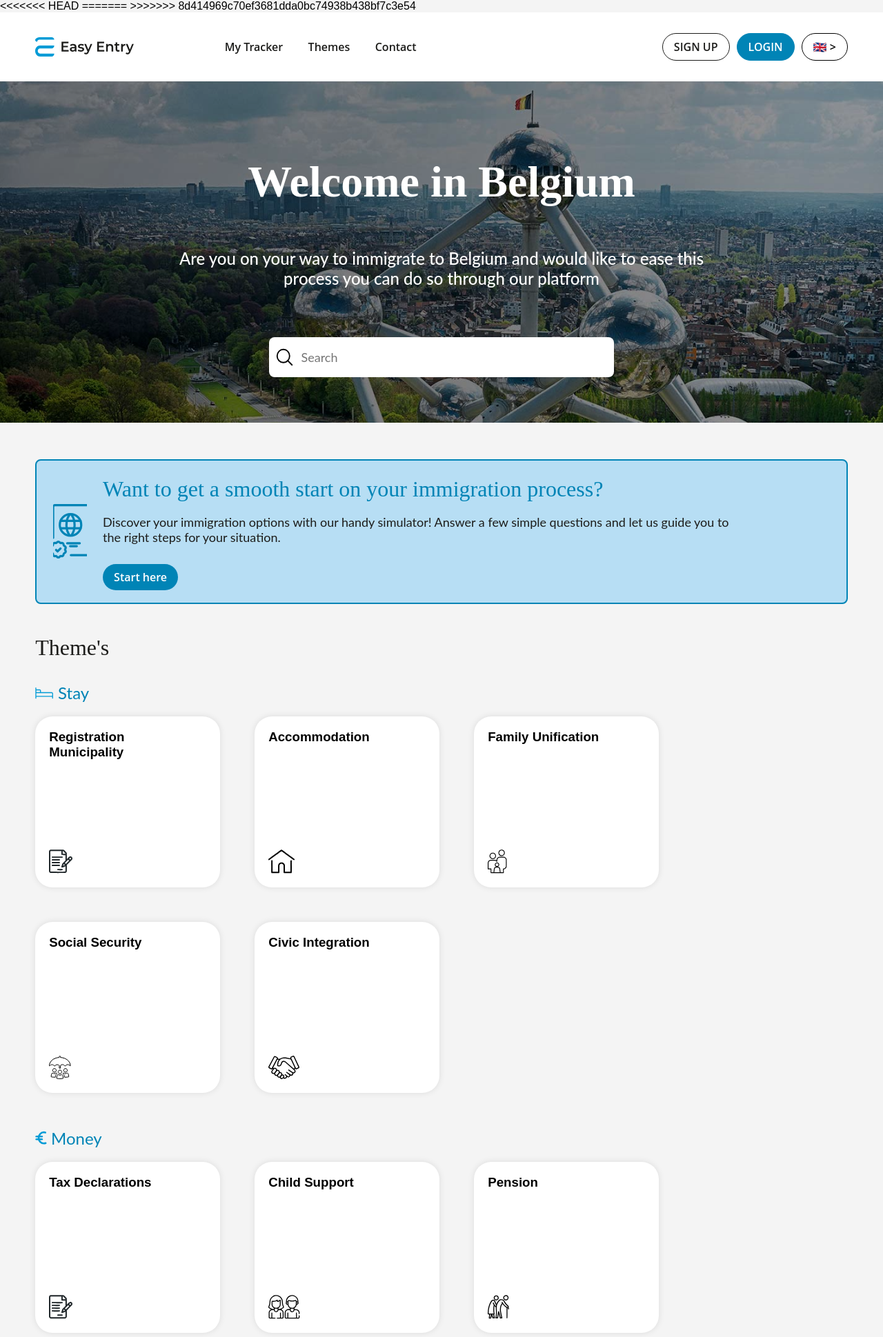
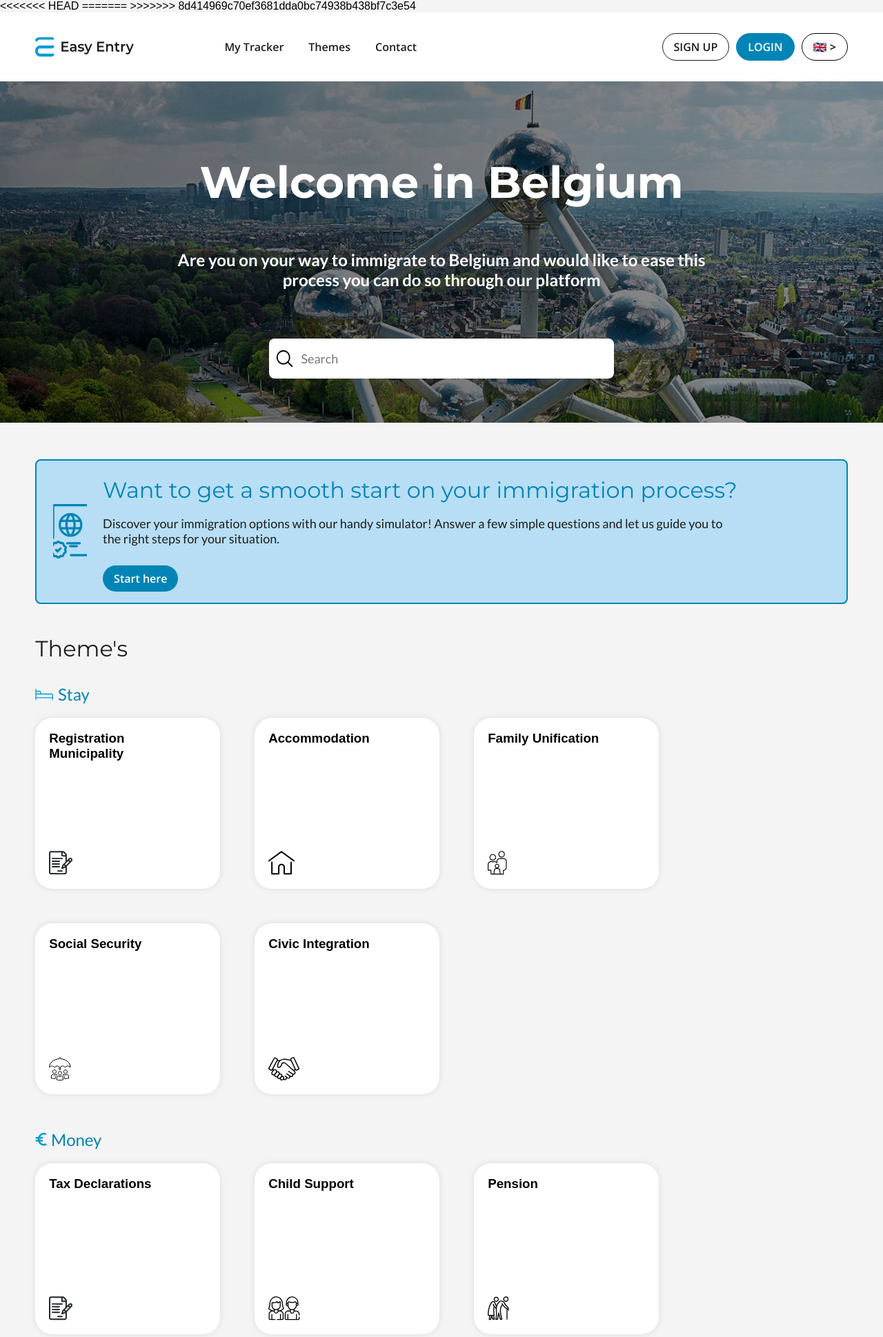
Before and after one commit to Bakbak24/easy-entry, a PHP site: page / in a window 1280 px wide. Shown: the top 1939 px of the page at 69% size. Run offline with PHP 8.4, Linux system fonts and the light colour scheme.

Commit message:
import font for second time

```diff
--- a/css/style.css
+++ b/css/style.css
@@ -1,3 +1,6 @@
+@import url("https://fonts.googleapis.com/css2?family=Montserrat:ital,wght@0,100..900;1,100..900&display=swap");
+@import url("https://fonts.googleapis.com/css2?family=Lato:ital,wght@0,100;0,300;0,400;0,700;0,900;1,100;1,300;1,400;1,700;1,900&family=Montserrat:ital,wght@0,100..900;1,100..900&display=swap");
+@import url("https://fonts.googleapis.com/css2?family=Lato:ital,wght@0,100;0,300;0,400;0,700;0,900;1,100;1,300;1,400;1,700;1,900&family=Montserrat:ital,wght@0,100..900;1,100..900&family=Open+Sans:ital,wght@0,300..800;1,300..800&display=swap");
 :root {
   --white-color: white;
   --blue-color: #0084b6;
```
